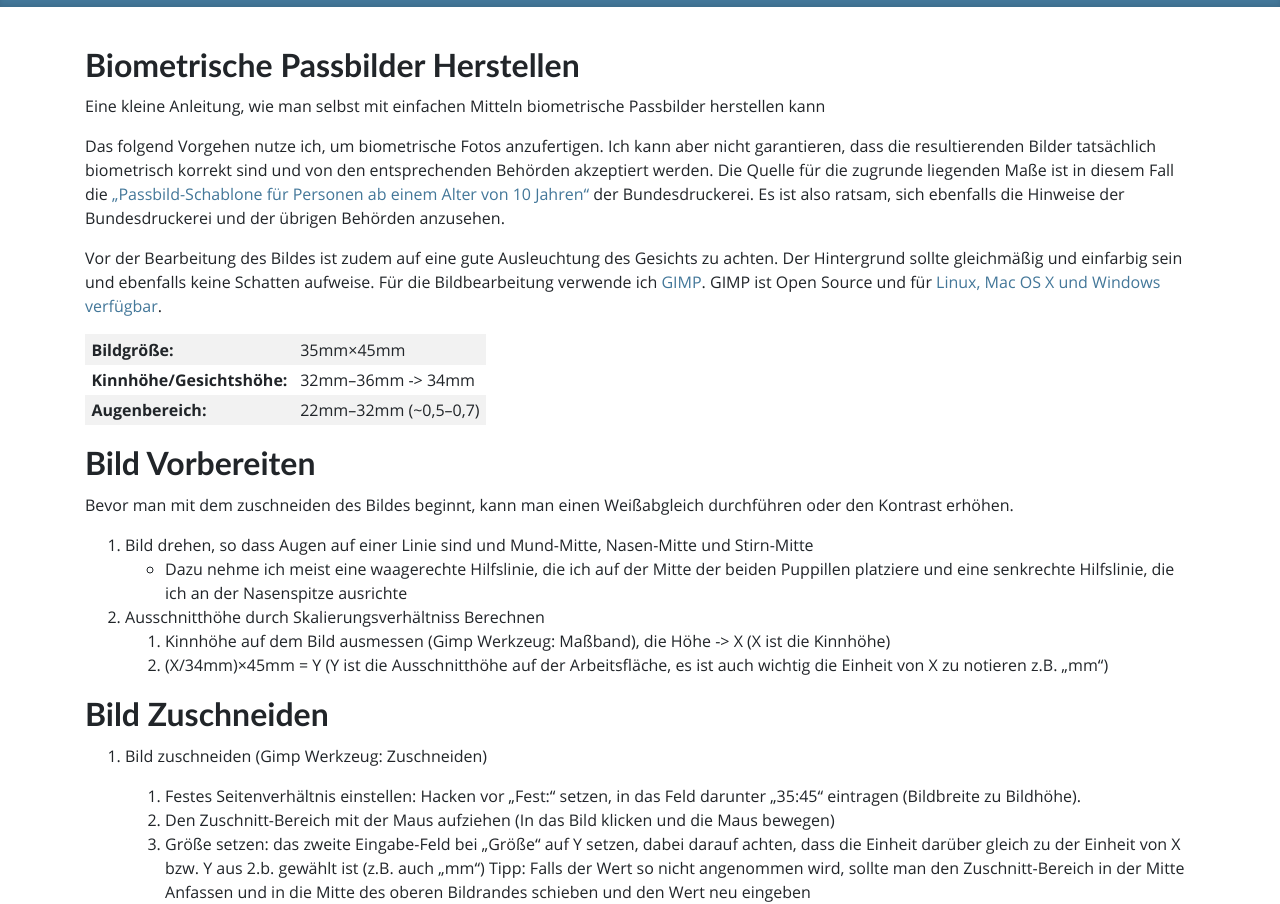
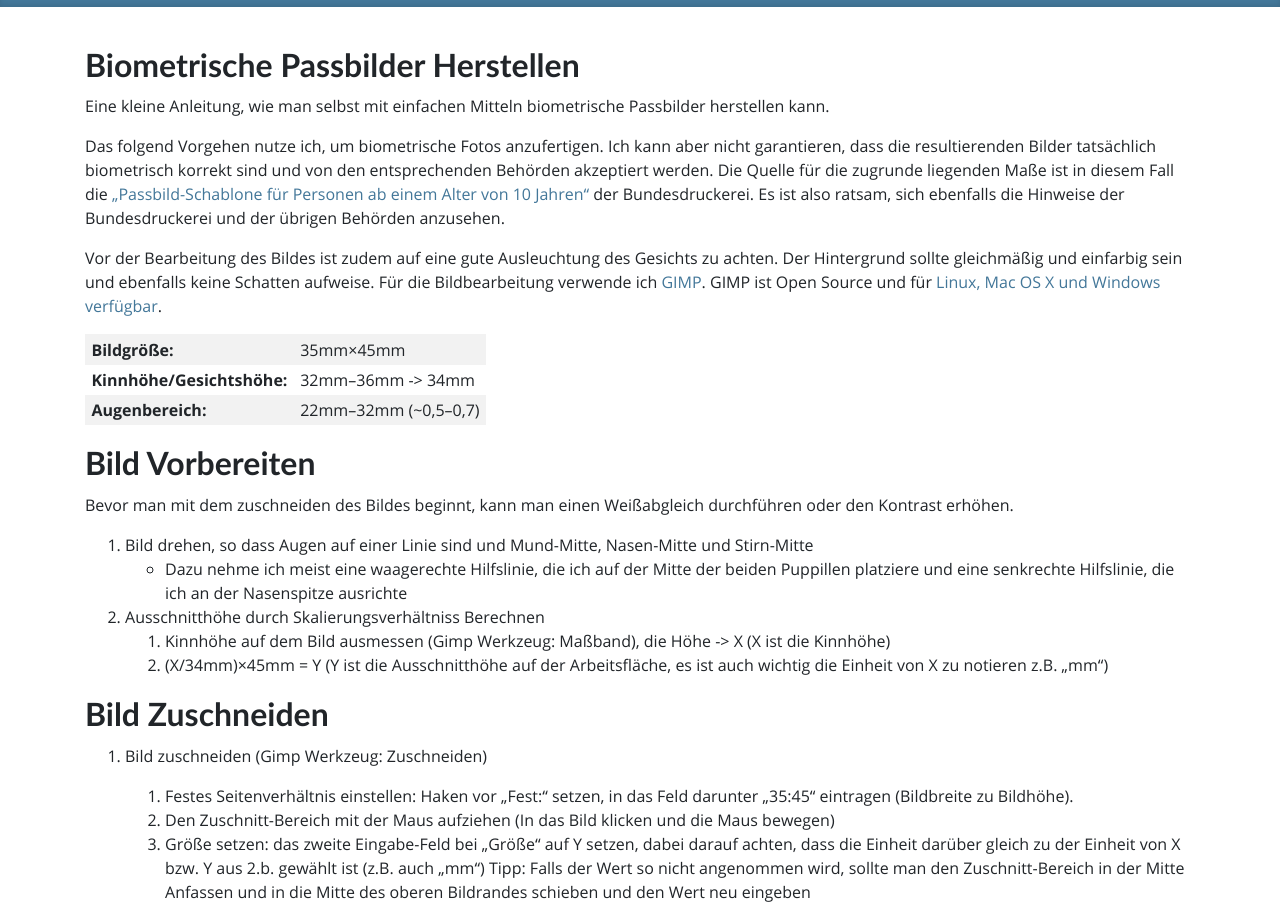
Before and after one commit to white-gecko/natanael.arndt.xyz, a Jekyll site: the page built from notes/biometrische-passbilder.md, in a window 1280 px wide. Shown: the part 168-1072 px from the top of the page. Built offline with Jekyll 4.4.1, drawn with Linux system fonts in a browser that asks for light colours.

Commit message:
Fix typo

```diff
--- a/notes/biometrische-passbilder.md
+++ b/notes/biometrische-passbilder.md
@@ -2,7 +2,7 @@
 layout: page
 parent: notes
 title: Biometrische Passbilder Herstellen
-description: "Eine kleine Anleitung, wie man selbst mit einfachen Mitteln biometrische Passbilder herstellen kann"
+description: "Eine kleine Anleitung, wie man selbst mit einfachen Mitteln biometrische Passbilder herstellen kann."
 date:   2016-02-21 23:48:00
 update: 2016-03-04 22:50:00
 ---
@@ -35,7 +35,7 @@ Bevor man mit dem zuschneiden des Bildes beginnt, kann man einen Weißabgleich d
 
 3. Bild zuschneiden (Gimp Werkzeug: Zuschneiden)
 
-    1. Festes Seitenverhältnis einstellen: Hacken vor „Fest:“ setzen, in das Feld darunter „35:45“ eintragen (Bildbreite zu Bildhöhe).
+    1. Festes Seitenverhältnis einstellen: Haken vor „Fest:“ setzen, in das Feld darunter „35:45“ eintragen (Bildbreite zu Bildhöhe).
     2. Den Zuschnitt-Bereich mit der Maus aufziehen (In das Bild klicken und die Maus bewegen)
     3. Größe setzen: das zweite Eingabe-Feld bei „Größe“ auf Y setzen, dabei darauf achten, dass die Einheit darüber gleich zu der Einheit von X bzw. Y aus 2.b. gewählt ist (z.B. auch „mm“)
     Tipp: Falls der Wert so nicht angenommen wird, sollte man den Zuschnitt-Bereich in der Mitte Anfassen und in die Mitte des oberen Bildrandes schieben und den Wert neu eingeben
```
